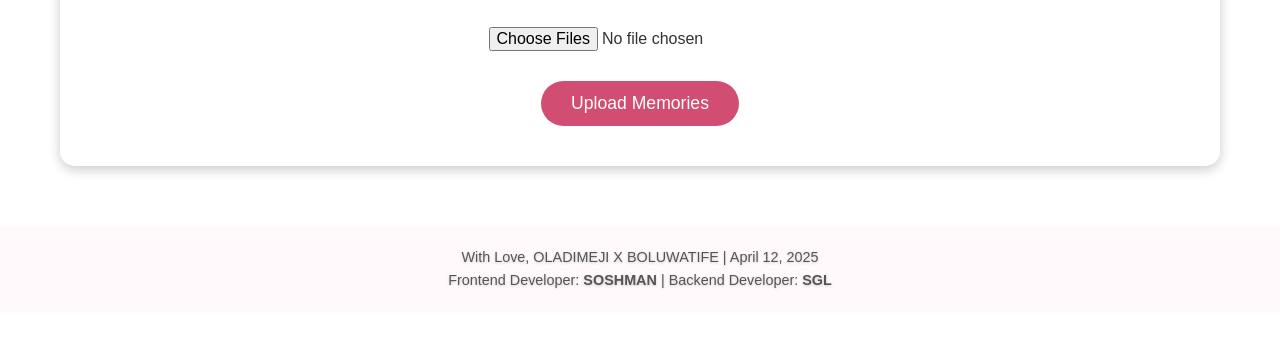
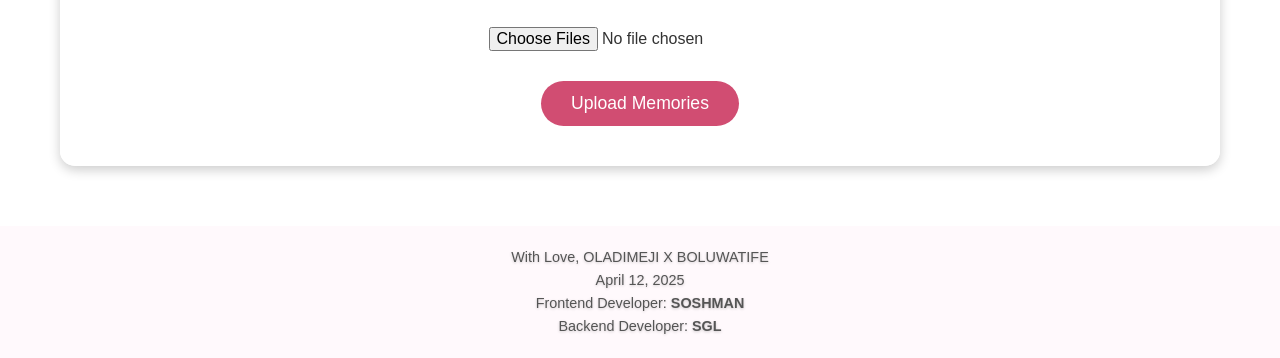
Before and after one commit to OladimejIxBoluwatife/LOML, a website: page public/index.html in a window 1280 px wide. Shown: the part 829-1187 px from the top of the page. Before the commit the page ends 1141 px from the top, so only its background shows below. Drawn offline with Linux system fonts and the light colour scheme.

Commit message:
Update index.html

```diff
--- a/public/index.html
+++ b/public/index.html
@@ -251,8 +251,8 @@
     </div>
 
     <footer>
-        <p>With Love, OLADIMEJI X BOLUWATIFE | April 12, 2025</p>
-        <p> Frontend Developer: <strong>SOSHMAN</strong> | Backend Developer: <strong>SGL</strong> </p>
+        <p>With Love, OLADIMEJI X BOLUWATIFE <br> April 12, 2025</p>
+        <p> Frontend Developer: <strong>SOSHMAN</strong> <br> Backend Developer: <strong>SGL</strong> </p>
     </footer>
 
     <script>
```
